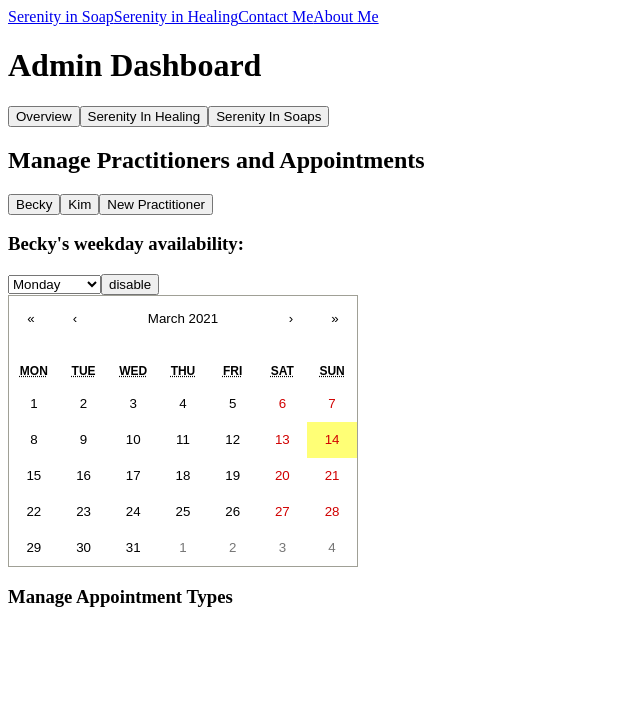
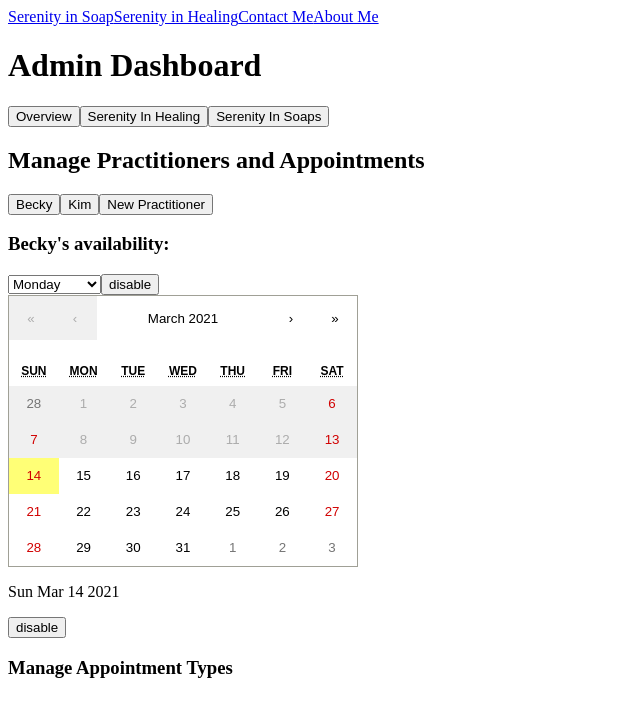
Before and after one commit to kimcodesjs/serenity-ignited, a React app: page /admin in a window 1280 px wide. Shown: the top 716 px of the page, without its empty margins (0-640 px from the left). Built offline with nearby package versions, Linux system fonts and the light colour scheme.

Commit message:
add disable singular date feature

```diff
--- a/src/Components/Admin/Forms/AvailabilityForm.js
+++ b/src/Components/Admin/Forms/AvailabilityForm.js
@@ -1,6 +1,7 @@
 import React, {useState} from 'react'
 import {DateTime, Interval, Info} from 'luxon'
 import Calendar from 'react-calendar'
+
 
 class AvailabilityForm extends React.Component {
     // on option change -> show time range picker
@@ -11,7 +12,9 @@ class AvailabilityForm extends React.Component {
 		super()
 		this.state = {
             disabledDays: [],
-            currentSelection: 'Monday'
+            disabledDates: [],
+            aciveWeekday: 'Monday',
+            activeDate: new Date().toDateString()
         }
 
     }
@@ -32,43 +35,66 @@ class AvailabilityForm extends React.Component {
             return true
         } else if (date.getDay() === 6 && this.state.disabledDays.includes('Saturday')) {
             return true
+        } else if (this.state.disabledDates.includes(date.getDate())) {
+            return true
         }
     }
 
-    onClick = () => {
-        !this.state.disabledDays.includes(this.state.currentSelection) ?
+    updateDisabledDays = () => {
+        !this.state.disabledDays.includes(this.state.aciveWeekday) ?
             this.setState({
-                disabledDays: [...this.state.disabledDays, this.state.currentSelection]
+                disabledDays: [...this.state.disabledDays, this.state.aciveWeekday]
             }):
             this.setState({
-                disabledDays: this.state.disabledDays.filter(day => day !== this.state.currentSelection)
+                disabledDays: this.state.disabledDays.filter(day => day !== this.state.aciveWeekday)
             })
-
-
     }
 
-    onChange = (e) => {
+    updateActiveWeekday = (e) => {
         this.setState({
-            currentSelection: e.target.value
+            aciveWeekday: e.target.value
         })
     }
 
+    updateActiveDate = (value) => {
+        console.log(value)
+        this.setState({
+            activeDate: value.toDateString()
+        })
+    }
 
+    updateDisabledDates = () => {
+        let extractedDate = this.state.activeDate.match(/(\d+)/)
+        let parsedDate = parseInt(extractedDate[0])
+        !this.state.disabledDates.includes(this.state.activeDate) ?
+            this.setState({
+                disabledDates: [...this.state.disabledDates, parsedDate]
+            }):
+            this.setState({
+                disabledDates: this.state.disabledDates.filter(date => date !== parsedDate)
+            })
+    }
+    // disabledDates currently disables that date number in all months
     render () {
         return (
         <div>
-            <h3>{this.props.practitioner}'s weekday availability:</h3>
-            <select onChange={this.onChange}>
+            <h3>{this.props.practitioner}'s availability:</h3>
+            <select onChange={this.updateActiveWeekday}>
                 {Info.weekdays().map(day => {
                 return (
                     <option value={day} key={day}>{day}</option>
                 )
                 })}
             </select>
-            <button onClick={this.onClick}>{this.state.disabledDays.includes(this.state.currentSelection) ? 'enable' : 'disable'}</button>
+            <button onClick={this.updateDisabledDays}>{this.state.disabledDays.includes(this.state.aciveWeekday) ? 'enable' : 'disable'}</button>
             <Calendar
-                tileDisabled={this.getDisabledDates}/>
-
+                tileDisabled={this.getDisabledDates}
+                calendarType='US'
+                minDate={new Date()}
+                onChange={this.updateActiveDate}/>
+            <p>{this.state.activeDate}</p>
+            <button onClick={this.updateDisabledDates}>{this.state.disabledDates.includes(this.state.activeDate) ? 'enable' : 'disable'}</button>
+            {console.log(this.state.disabledDates)}
         </div>
 
         )
```
